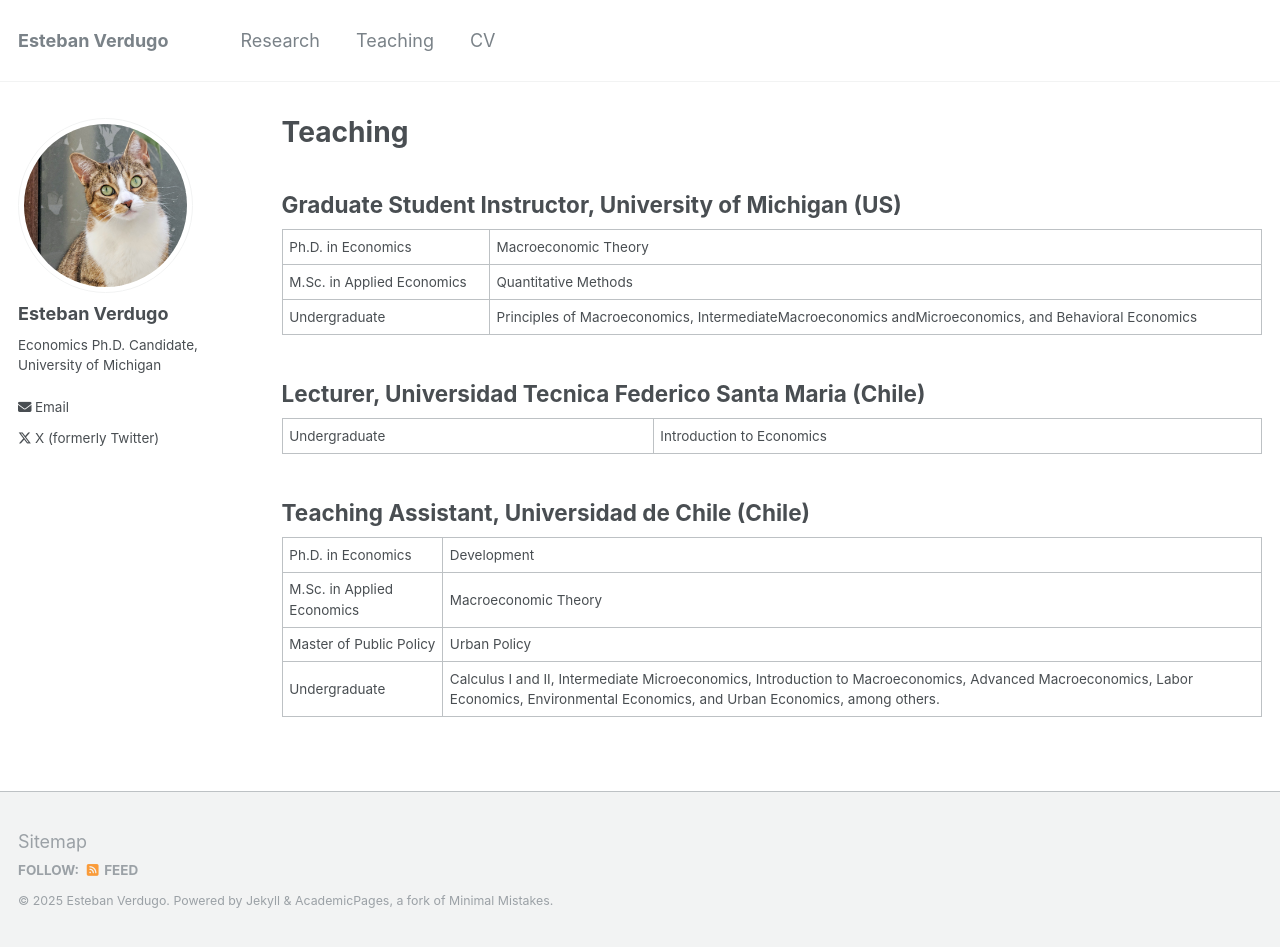
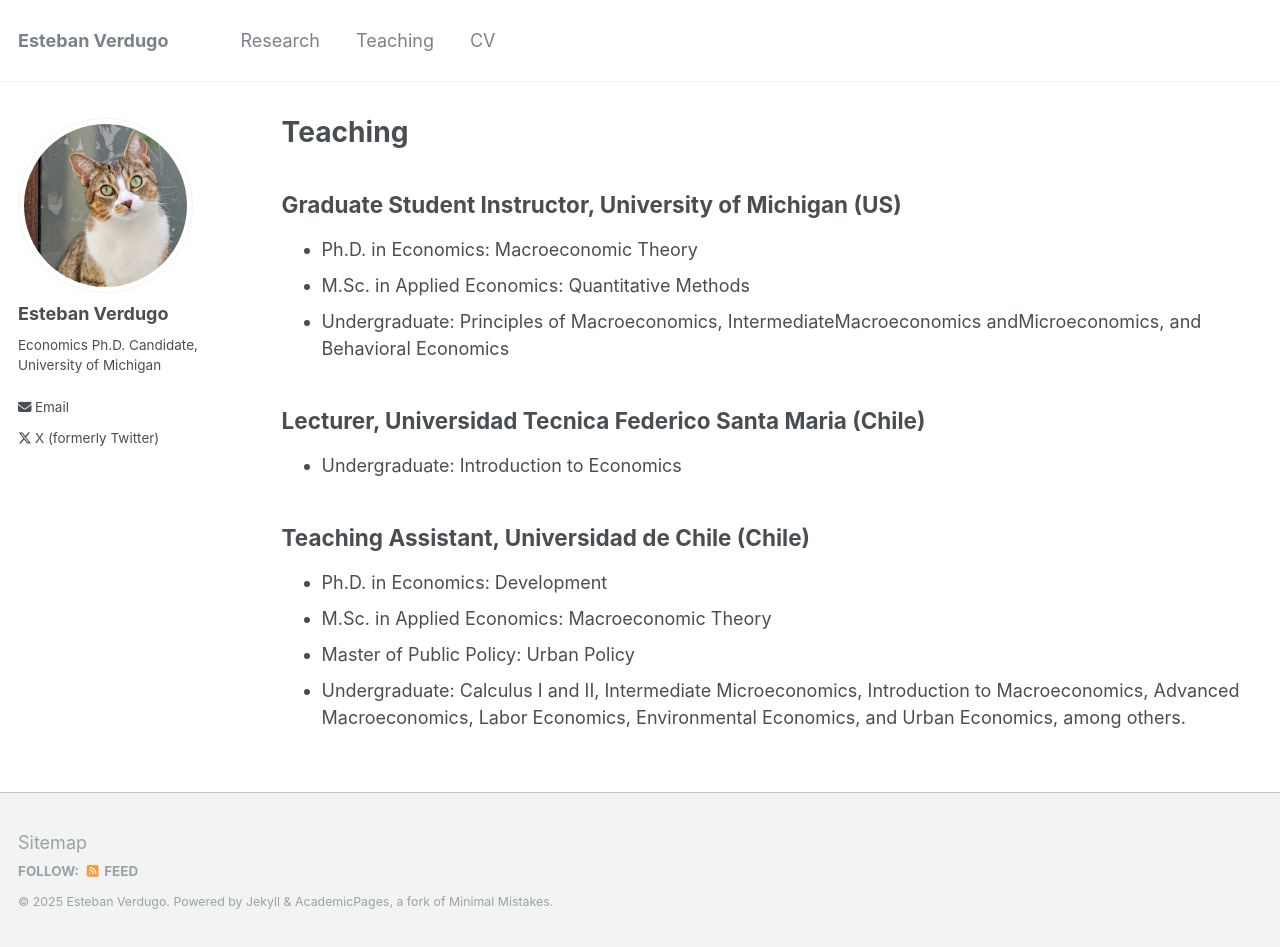
Before and after one commit to everdugop/everdugop.github.io, a Jekyll site: the page built from _pages/teaching.md, in a window 1280 px wide and 947 px high. Built offline with Jekyll 4.4.1, drawn with Linux system fonts in a browser that asks for light colours; part of the change alters nothing that is shown.

```diff
--- a/_pages/teaching.md
+++ b/_pages/teaching.md
@@ -9,18 +9,18 @@ author_profile: true
 
 ## Graduate Student Instructor, University of Michigan (US)
 
-| Ph.D. in Economics | Macroeconomic Theory|
-| M.Sc. in Applied Economics | Quantitative Methods |
-| Undergraduate | Principles of Macroeconomics, IntermediateMacroeconomics andMicroeconomics, and Behavioral Economics |
+- Ph.D. in Economics: Macroeconomic Theory
+- M.Sc. in Applied Economics: Quantitative Methods
+- Undergraduate: Principles of Macroeconomics, IntermediateMacroeconomics andMicroeconomics, and Behavioral Economics
 
 ## Lecturer, Universidad Tecnica Federico Santa Maria (Chile)
 
-| Undergraduate | Introduction to Economics |
+- Undergraduate: Introduction to Economics
 
 
 ## Teaching Assistant, Universidad de Chile (Chile)
 
-| Ph.D. in Economics | Development |
-| M.Sc. in Applied Economics | Macroeconomic Theory |
-| Master of Public Policy | Urban Policy |
-| Undergraduate | Calculus I and II, Intermediate Microeconomics, Introduction to Macroeconomics, Advanced Macroeconomics, Labor Economics, Environmental Economics, and Urban Economics, among others. |
+- Ph.D. in Economics: Development
+- M.Sc. in Applied Economics: Macroeconomic Theory
+- Master of Public Policy: Urban Policy
+- Undergraduate: Calculus I and II, Intermediate Microeconomics, Introduction to Macroeconomics, Advanced Macroeconomics, Labor Economics, Environmental Economics, and Urban Economics, among others.
```
